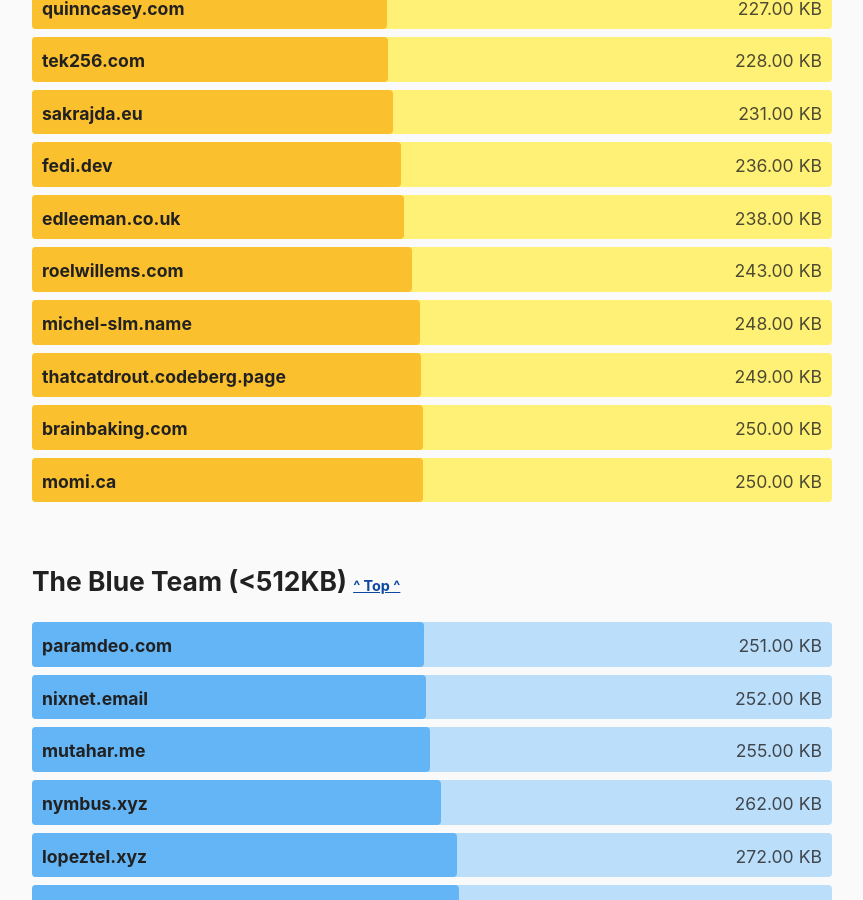
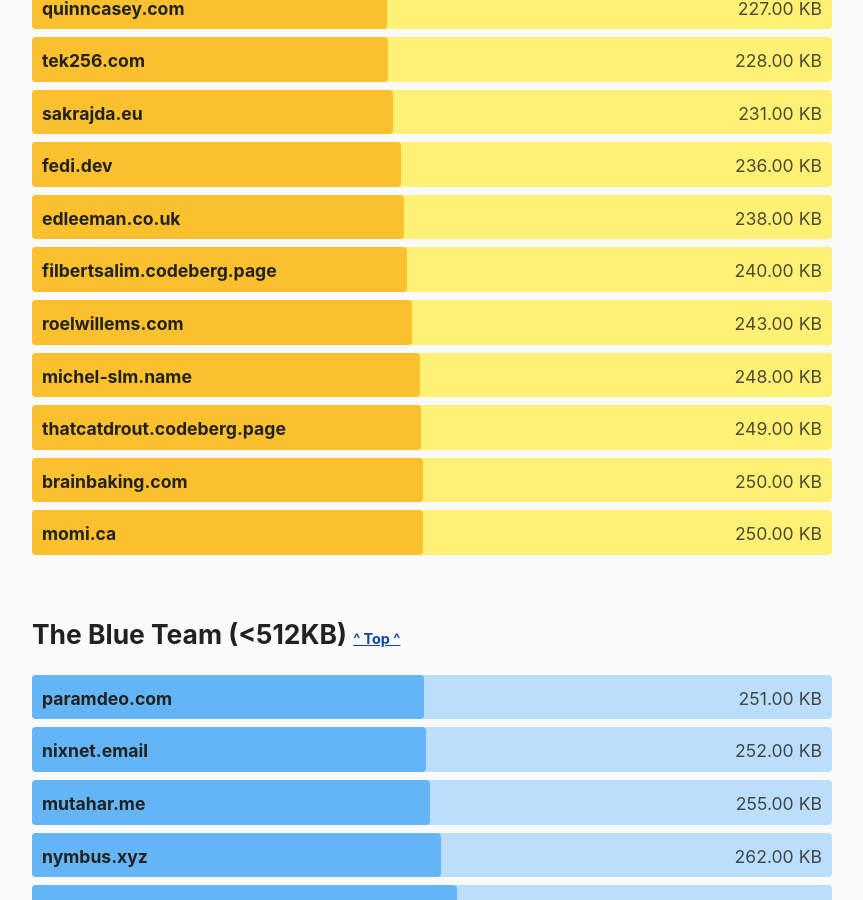
Before and after one commit to kevquirk/512kb.club, a Jekyll site: the page built from index.md, in a window 1280 px wide and 900 px high, scrolled down 14743 px. Shown: the whole window, without its empty margins (208-1071 px from the left). Built offline with Jekyll 4.4.1, drawn with Linux system fonts in a browser that asks for light colours; some of the changed text lies outside the part shown.

Commit message:
Update sites.yml

```diff
--- a/_data/sites.yml
+++ b/_data/sites.yml
@@ -545,8 +545,8 @@
 
 - domain: filbertsalim.codeberg.page
   url: https://filbertsalim.codeberg.page/
-  size: 491
-  last_checked: 2021-11-28
+  size: 240
+  last_checked: 2021-11-30
 
 - domain: format-express.dev
   url: https://format-express.dev/
```
